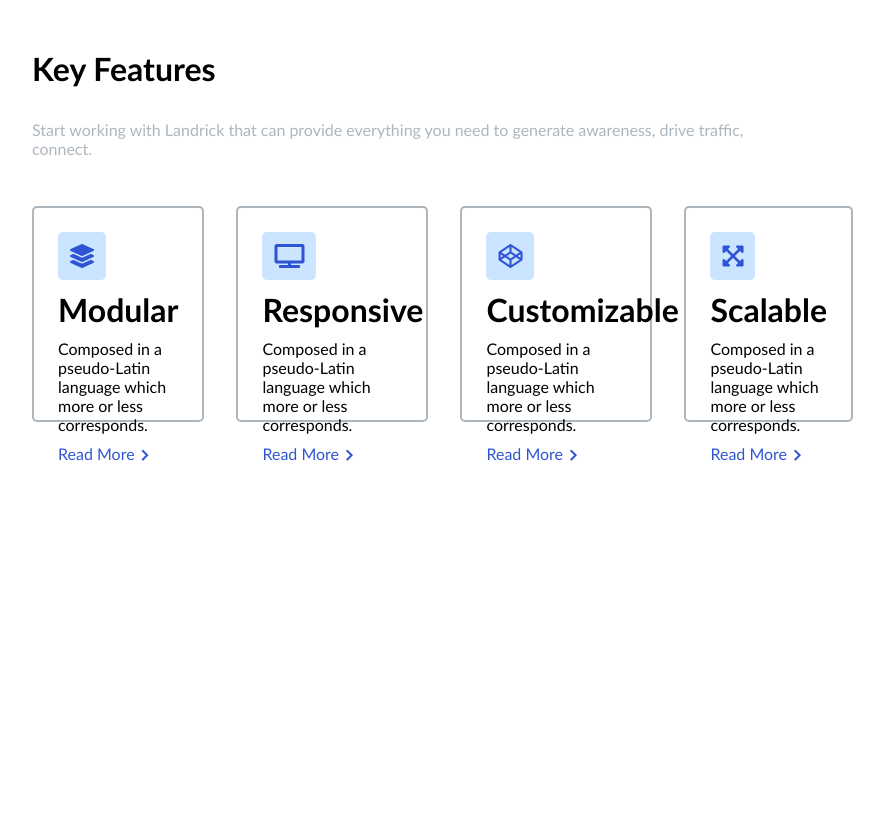
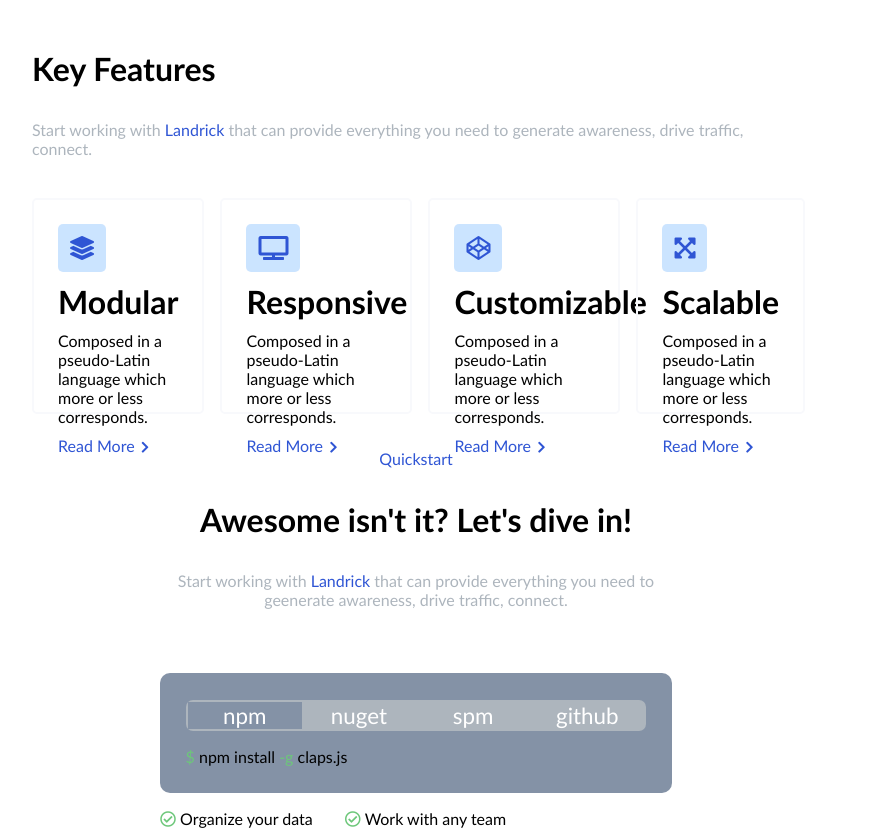
Before and after one commit to frame88/proj-html-vuejs, a Vue app: page / in a window 1280 px wide. Shown: the part 660-1488 px from the top of the page, without its empty margins (224-1108 px from the left). Before the commit the page ends 1249 px from the top, so only its background shows below. Built offline with nearby package versions, Linux system fonts and the light colour scheme; a web font is replaced by a local one.

Commit message:
mainOne.vue complete

```diff
--- a/src/assets/scss/partials/_common.scss
+++ b/src/assets/scss/partials/_common.scss
@@ -28,3 +28,7 @@ html {
   ul {
     list-style: none;
   }
+
+ .light {
+   color: $blu;
+ }
--- a/src/components/MainOne.vue
+++ b/src/components/MainOne.vue
@@ -1,12 +1,12 @@
 <template>
   <main>
-      <div class="container-max">
+      <div class="container-max MainOne-1">
           <div class="container title">
               <div class="features">
                 <h1>Key Features</h1>
               </div>
               <div class="subtitle">
-                <span>Start working with <span id="light">Landrick</span> that can provide everything you need to generate awareness, drive traffic, connect.</span>
+                <span>Start working with <span class="blu">Landrick</span> that can provide everything you need to generate awareness, drive traffic, connect.</span>
               </div>
           </div>
           <div class="container">
@@ -48,6 +48,46 @@
               </div>
           </div>
       </div>
+
+
+
+    <div class="container-max MainOne-2">
+        <div class="container MainOne-2">
+            <div class="quickstart">
+                <span class="blu">Quickstart</span>
+                <h1>Awesome isn't it? Let's dive in!</h1>
+                <span>Start working with <span class="blu">Landrick</span> that can provide everything you need to geenerate awareness, drive traffic, connect.</span>
+            </div>
+        </div>
+        <div class="container illustration">
+            <div class="forma">
+                <div class="npm">
+                    <span>npm</span>
+                </div>
+                <div class="skill">
+                    <span>nuget</span>
+                </div>
+                <div class="skill">
+                    <span>spm</span>
+                </div>
+                <div class="skill">
+                    <span>github</span>
+                </div>
+            </div>
+            <div class="sub-forma">
+                <span><span class="green">$</span> npm install <span class="green">-g</span> claps.js</span>
+            </div>
+        </div>
+        <div class="container-max-subforma">
+            <div class="container-sub-forma">
+                <i class="far fa-check-circle green"></i>
+                <span>  Organize your data</span>
+                <i class="far fa-check-circle green"></i>
+                <span>  Work with any team</span>
+
+            </div>
+        </div>
+    </div>
   </main>
 </template>
 
@@ -59,8 +99,8 @@ export default {
 
 <style lang="scss" scoped>
 @import "../assets/scss/partials/_variables.scss";
-    .container-max {
-        height: 80vh;
+    .MainOne-1 {
+        height: 60vh;
         background-color: $bianco-1;
     }
 
@@ -73,17 +113,23 @@ export default {
         }
     }
 
-    .subtitle span {
-        color: $grigio;
+    .subtitle {
+        span {
+            color: $grigio;
+        }
+
+        .blu {
+            color: $blu;
+        }
     }
 
     .box-skill {
         width: 25%;
         height: 27vh;
-        border: 2px solid $grigio;
+        border: 2px solid $bianco-2;
         padding: 1.5em;
         border-radius: 5px;
-        margin: 1em;
+        margin: 0.5em;
 
         i, h1 {
             margin-bottom: 10px;
@@ -118,6 +164,94 @@ export default {
         }
     }
 
+    .MainOne-2 {
+        justify-content: center;
+    }
+
+    .quickstart {
+        display: flex;
+        width: 70%;
+        flex-direction: column;
+        text-align: center;
+
+        h1 {
+            margin: 1em;
+        }
+    }
+
+    .quickstart {
+        span {
+        align-self: center;
+        color: $grigio;
+        }
+
+        .blu {
+            color: $blu;
+        }
+    }
+
+    .illustration {
+        width: 40%;
+        height: 15vh;
+        background-color: $grigio-2;
+        display: flex;
+        justify-content: center;
+        flex-direction: column;
+        margin-top: 4em;
+        margin-bottom: 1em; //da cancellare !!!!!!!!!!!!!!!!!!!!!!!!!!!!!!!!
+        border-radius: 10px;
+    }
+
+    .forma {
+        align-self: center;
+        width: 90%;
+        display: flex;
+        justify-content:center;
+        border: 2px solid $grigio;
+        border-radius: 7px;
+        .skill {
+            width: 25%;
+            text-align: center;
+            background-color: $grigio;
+
+            }
+            span {
+                color: white;
+                font-size: 140%;
+            }
+        }
+
+        .npm {
+            background-color: $grigio-2;
+            width: 25%;
+            text-align: center;
+            span {
+                color: white;
+                font-size: 140%;
+            }
+    }
+    .sub-forma {
+        width: 90%;
+        margin-top: 1em;
+        align-self: center;
+    }
+
+    .green {
+        color: $verde-1;
+    }
+
+    .container-max-subforma {
+        display: flex;
+        justify-content: center;
+
+    }
+
+    .container-sub-forma {
+        width: 40%;
+        span {
+            margin-right: 2em;
+        }
+    }
 
 
 </style>
```
Also changed, not shown: src/components/Jumbotron.vue (line endings or trailing spaces).
